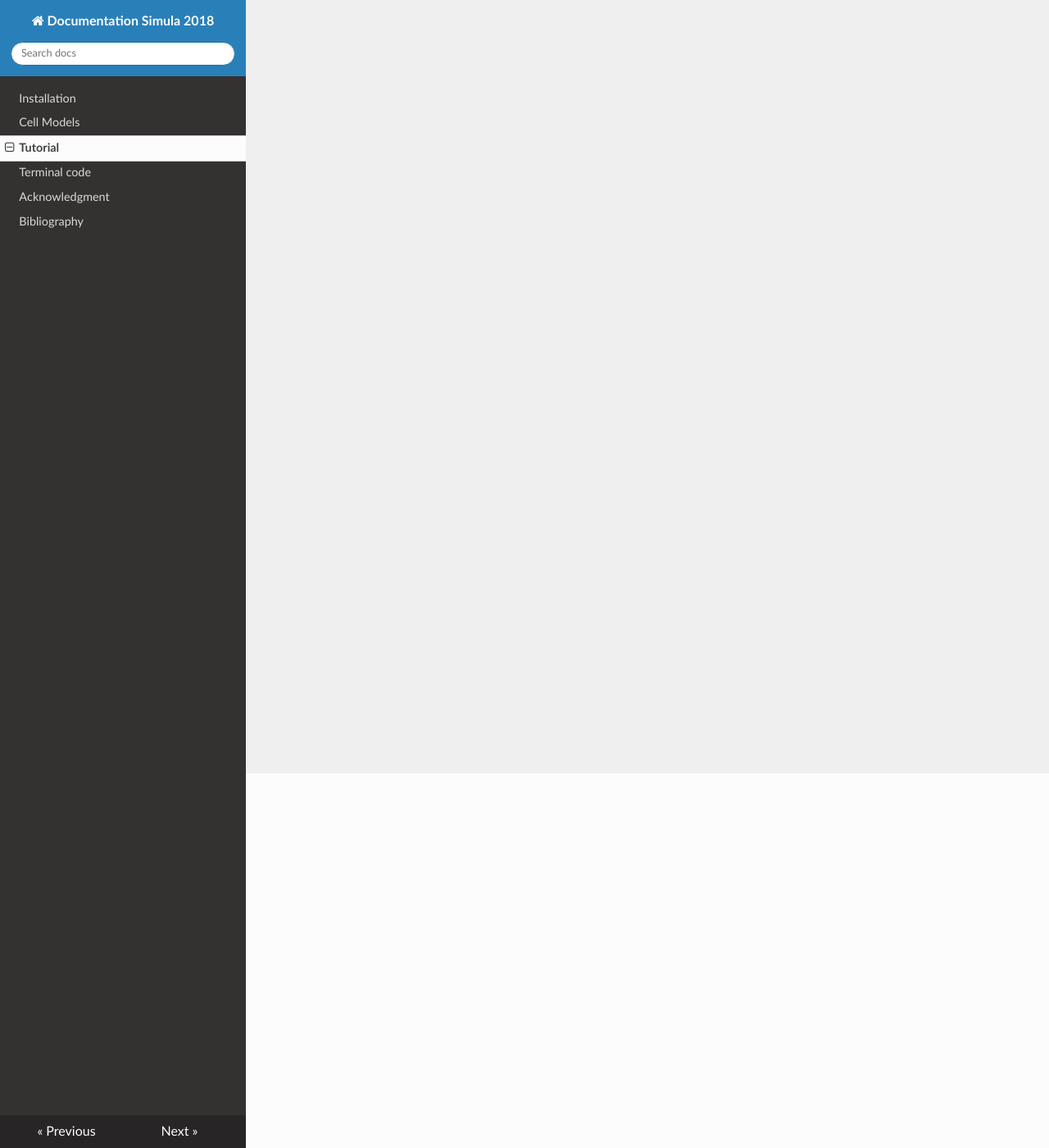
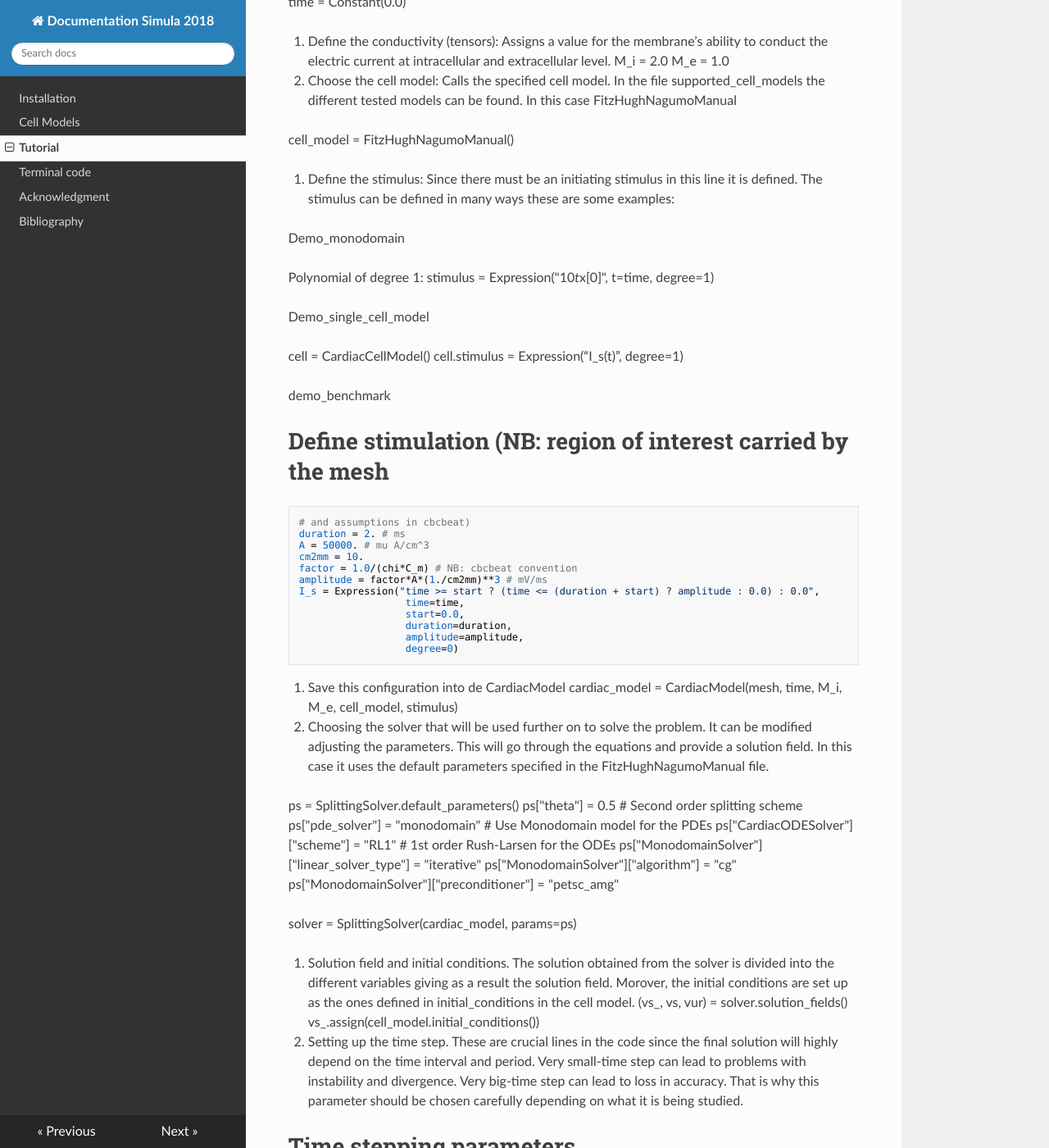
Before and after one commit to ErikaKvalem/Documentation-2018-MkDocs, an MkDocs documentation site: the page built from docs/tutorial.md, in a window 1280 px wide and 1400 px high, scrolled down 457 px. Shown: the whole window at 82% size. Built offline with MkDocs 1.6.1, drawn with Linux system fonts in a browser that asks for light colours; nearby versions of some CDN libraries; old or Windows-style settings are respelled for this version of MkDocs; some of the changed text lies outside the part shown.

Commit message:
Update tutorial.md

```diff
--- a/docs/tutorial.md
+++ b/docs/tutorial.md
@@ -1 +1,110 @@
 #Tutorial on demo_monodomain
+
+To run both The Beeler-Reuter model and FitzHugh-Nagumo model the demo_monodomain.py provided by cbcbeat was used. This code does the following:
+
+1.	The first lines are comments describing what the demo is used for.
+2.	It calls cbcbeat and Fenics
+3.	Turns off the adjoint functionality
+4.	Defines the geometry:
+5.	This can be either 2D or 3D (higher computational cost). The mesh is based on rectilinear divisions and it could be fine or coarse depending on the specified values. In this case the mesh used is UnitSquareMesh meaning the side of the spatial domain is of length 1 and has 100 divisions.
+mesh = UnitSquareMesh(100, 100)
+
+time = Constant(0.0)
+
+6.	Define the conductivity (tensors): Assigns a value for the membrane’s ability to conduct the electric current at intracellular and extracellular level.
+M_i = 2.0
+M_e = 1.0
+
+7.	Choose the cell model: Calls the specified cell model. In the file supported_cell_models the different tested models can be found.  In this case FitzHughNagumoManual
+
+cell_model = FitzHughNagumoManual()
+
+8.	Define the stimulus: Since there must be an initiating stimulus in this line it is defined. The stimulus can be defined in many ways these are some examples:
+
+Demo_monodomain
+
+Polynomial of degree 1: stimulus = Expression("10*t*x[0]", t=time, degree=1)
+
+Demo_single_cell_model
+
+ cell = CardiacCellModel() cell.stimulus = Expression(“I_s(t)”, degree=1)
+
+demo_benchmark
+
+# Define stimulation (NB: region of interest carried by the mesh
+    # and assumptions in cbcbeat)
+    duration = 2. # ms
+    A = 50000. # mu A/cm^3
+    cm2mm = 10.
+    factor = 1.0/(chi*C_m) # NB: cbcbeat convention
+    amplitude = factor*A*(1./cm2mm)**3 # mV/ms
+    I_s = Expression("time >= start ? (time <= (duration + start) ? amplitude : 0.0) : 0.0",
+                      time=time,
+                      start=0.0,
+                      duration=duration,
+                      amplitude=amplitude,
+                      degree=0)
+
+9.	Save this configuration into de CardiacModel
+cardiac_model = CardiacModel(mesh, time, M_i, M_e, cell_model, stimulus)
+
+10.	Choosing the  solver that will be used further on to solve the problem.  It can be modified adjusting the parameters. This will go through the equations and provide a solution field. In this case it uses the default parameters specified in the FitzHughNagumoManual file.
+
+ps = SplittingSolver.default_parameters()
+ps["theta"] = 0.5                        # Second order splitting scheme
+ps["pde_solver"] = "monodomain"          # Use Monodomain model for the PDEs
+ps["CardiacODESolver"]["scheme"] = "RL1" # 1st order Rush-Larsen for the ODEs
+ps["MonodomainSolver"]["linear_solver_type"] = "iterative"
+ps["MonodomainSolver"]["algorithm"] = "cg"
+ps["MonodomainSolver"]["preconditioner"] = "petsc_amg"
+
+solver = SplittingSolver(cardiac_model, params=ps)
+
+11.	Solution field and initial conditions. The solution obtained from the solver is divided into the different variables giving as a result the solution field. Morover, the initial conditions are set up as the ones defined in initial_conditions in the cell model.
+(vs_, vs, vur) = solver.solution_fields()
+vs_.assign(cell_model.initial_conditions())
+
+12.	Setting up the time step. These are crucial lines in the code since the final solution will highly depend on the time interval and period. Very small-time step can lead to problems with instability and divergence. Very big-time step can lead to loss in accuracy. That is why this parameter should be chosen carefully depending on what it is being studied.
+
+# Time stepping parameters
+dt = 0.1
+T = 1.0
+interval = (0.0, T)
+
+13.	Total time it takes to solve the problem
+
+timer = Timer("XXX Forward solve") # Time the total solve
+timer.stop() * This line is inserted just after the solving part (14)
+
+14.	Solving the problem: It uses the solver, the time step specified, the solution field, the initial conditions. In this case it also prints how much memory is used in obtaining the result in case it is needed to compare it with another conditions.
+# Solve!
+for (timestep, fields) in solver.solve(interval, dt):
+    print "(t_0, t_1) = (%g, %g)", timestep
+
+    # Extract the components of the field (vs_ at previous timestep,
+    # current vs, current vur)
+    (vs_, vs, vur) = fields
+
+    # Print memory usage (just for the fun of it)
+    print memory_usage()
+
+15.	Plot of the results, in this case transmembrane potential. When using Docker, no plot is shown. However, visualization of the results is possible thanks to Paraview.
+# Visualize some results
+plot (vs [0], title="Transmembrane potential (v) at end time")
+      plot (vs [1], title="1st state variable (s_0) at end time")
+16.	ADDED EXTRA LINES for visualization in Paraview. The name of the folder where the. xdmf file will be stored and name of the file are first defined. The second line specifies what parameter should be included in the. xdmf file. This will create an .xdmf file that will be open in Paraview showing the plot.
+
+# Create XDMF files for visualization output
+xdmffile_vs = XDMFFile('vs/TransmembranePotential.xdmf')
+
+# Save solution to file (XDMF/HDF5)
+xdmffile_vs.write(vs)
+
+
+
+17.	Final lines. It shows how much time was spent in the different process when computing the solution. This will allow to configure the time step to optimize the computing time and the solution. The interactive() line is commented on purpose to avoid errors.
+# List times spent
+list_timings(TimingClear_keep, [TimingType_user])
+
+print "Success!"
+#interactive()
```
